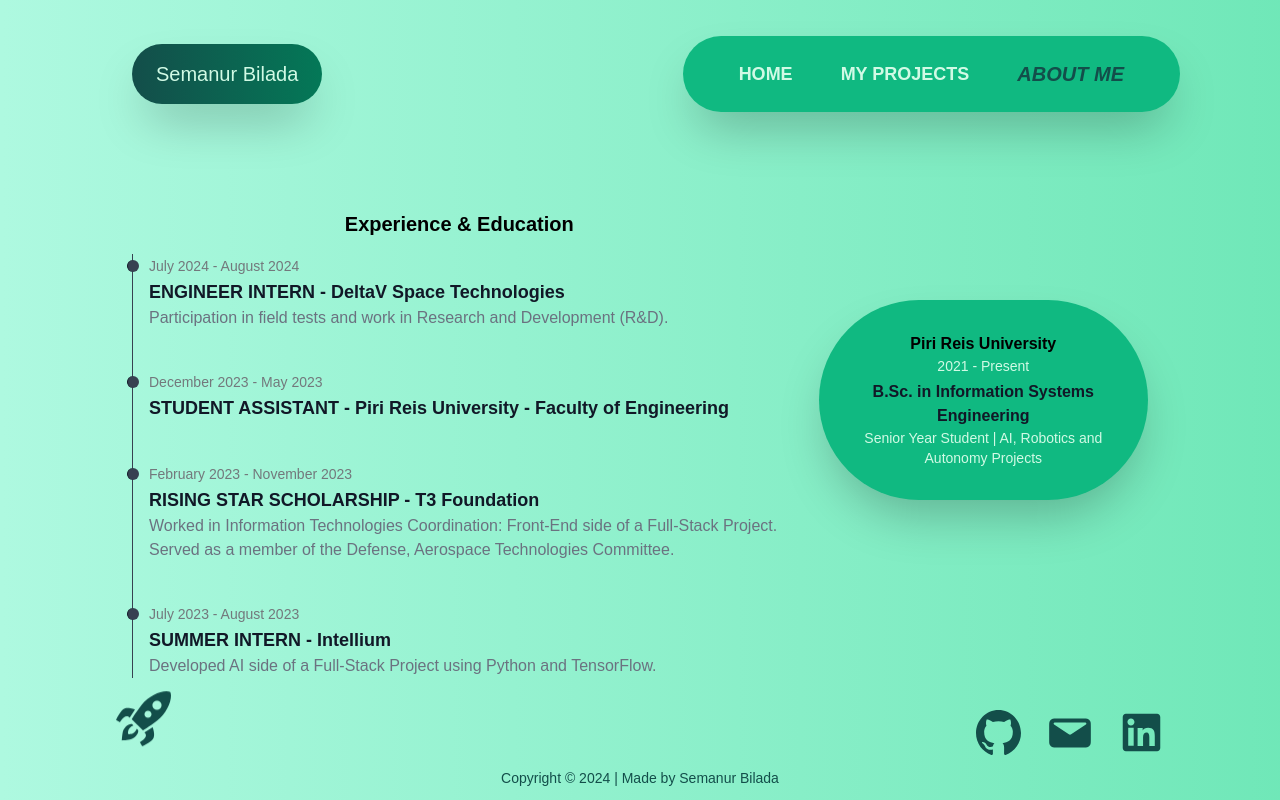
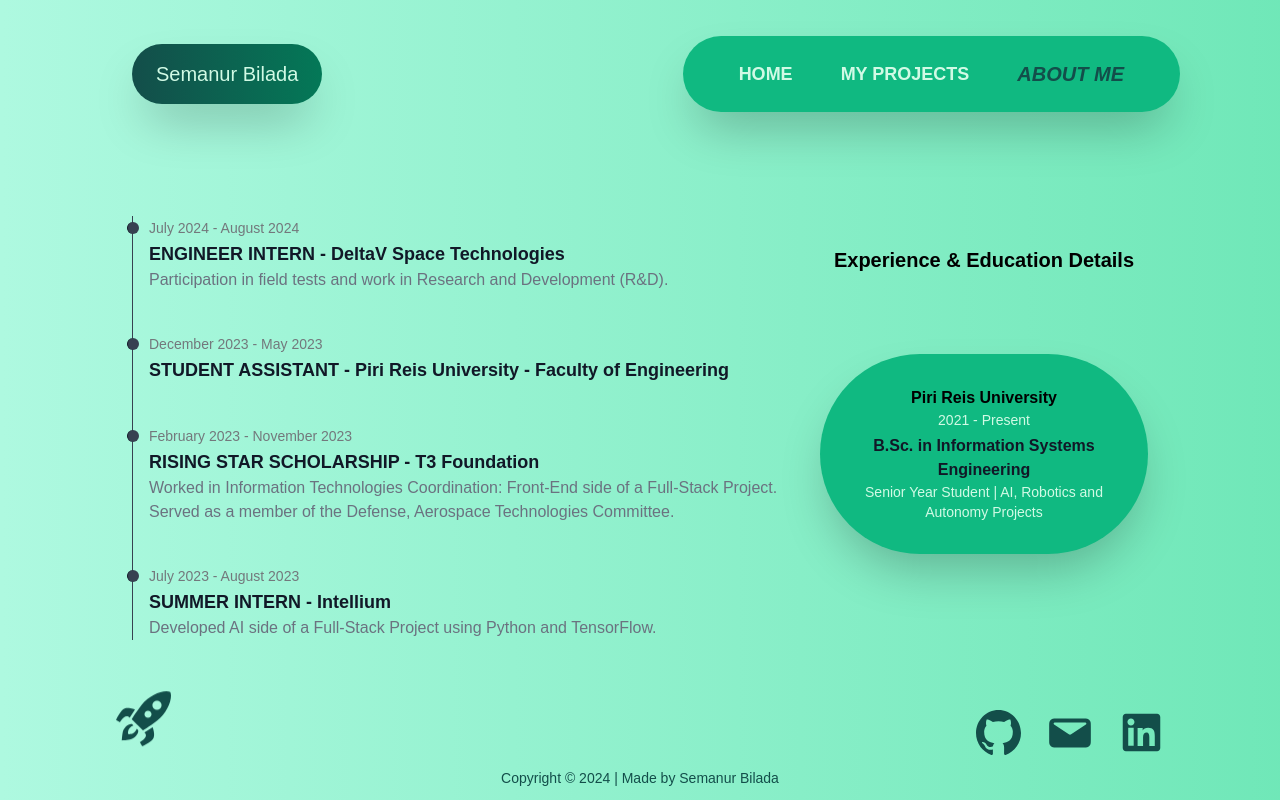
Before and after one commit to semanurbilada/portfolio-website, a React (Create React App) app: page / in a window 1280 px wide. Both pictures are taken after a click on the item "ABOUT ME". Built offline with nearby package versions, Linux system fonts and the light colour scheme.

Commit message:
Edits in About page title

```diff
--- a/src/pages/About.tsx
+++ b/src/pages/About.tsx
@@ -2,10 +2,10 @@ import React from "react";
 
 const About: React.FC = () => {
     return(
-        <div className="page-default flex flex-col md:flex-row gap-20 md:gap-8 items-center justify-evenly">
+        <div className="page-default flex flex-col md:flex-row gap-28 md:gap-8 items-center justify-evenly">
             {/* Experience Timeline */}
             <div className="md:w-2/3"> {/*TODO: title should centered or not exist?*/}
-                <h2 className="text-center w-full text-lg md:text-xl font-semibold mt-8 mb-4">Experience & Education</h2>
+                {/* <h2 className="text-center w-full text-lg md:text-xl font-semibold mt-8 mb-4">Experience & Education</h2> */}
                 <ol className="relative text-start text-sm md:text-base border-s border-gray-700">
                     <li className="mb-10 mt-0 ms-4 text-start">
                         <div className="absolute w-3 h-3 rounded-full mt-1.5 -start-1.5 border-s border-gray-900 bg-gray-700"></div>
@@ -46,7 +46,10 @@ const About: React.FC = () => {
             </div>
 
             {/* Education Section */}
-            <div className="md:w-1/3 bg-greenery-500 rounded-full p-8 shadow-2xl">
+            <div className="md:w-1/3 flex flex-col items-center justify-center md:gap-20 gap-0">
+                <h2 className="hidden md:block text-center w-full text-lg md:text-xl font-semibold">Experience & Education Details</h2>
+
+                <div className="bg-greenery-500 rounded-full p-8 shadow-2xl">
                     <h3 className="md:text-base text-sm font-semibold">
                         <a href="https://pirireis.edu.tr/en/" target="_blank" rel="noreferrer">
                             Piri Reis University
@@ -57,6 +60,7 @@ const About: React.FC = () => {
                     <p className="about-p text-greenery-100 text-center text-sm">Senior Year Student | AI, Robotics and Autonomy Projects</p>
                 </div>
             </div>
+        </div>
     );
 }
 
```
Lines whose indentation alone changed are shown as unchanged.
